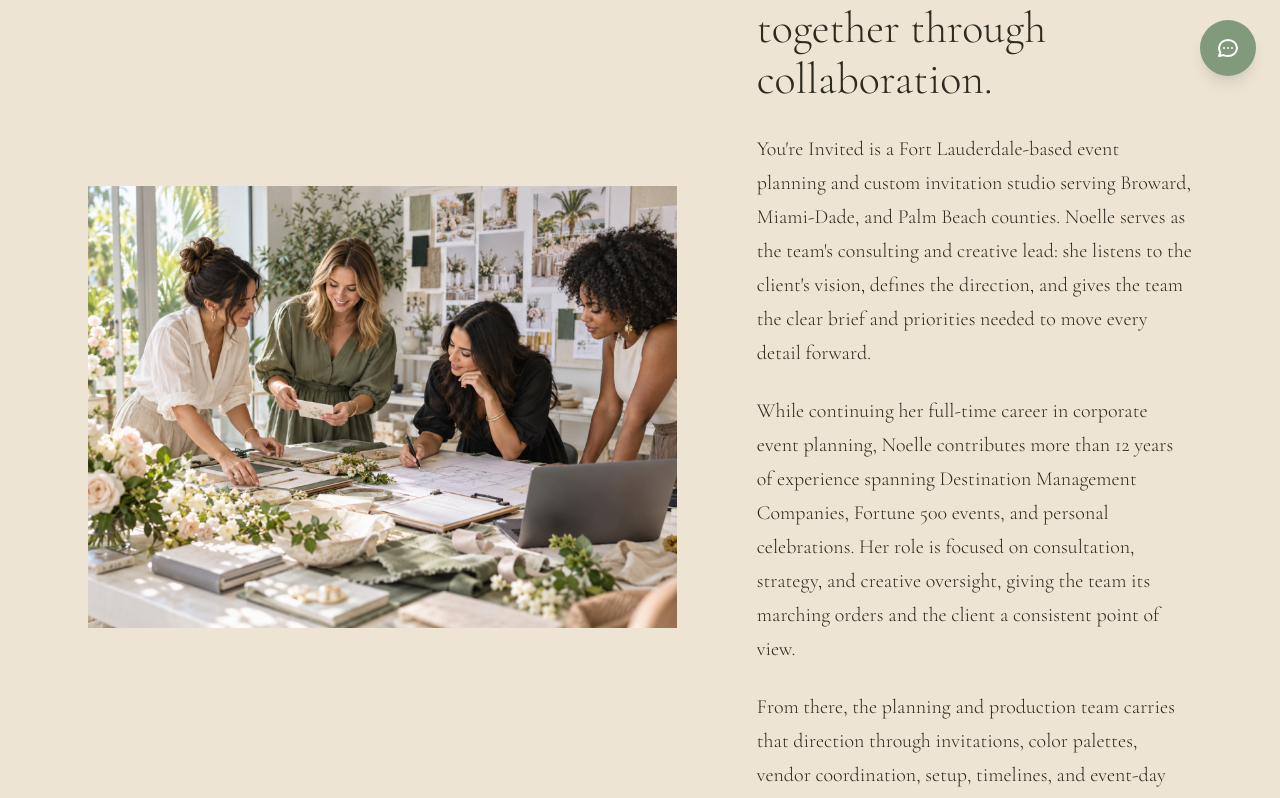
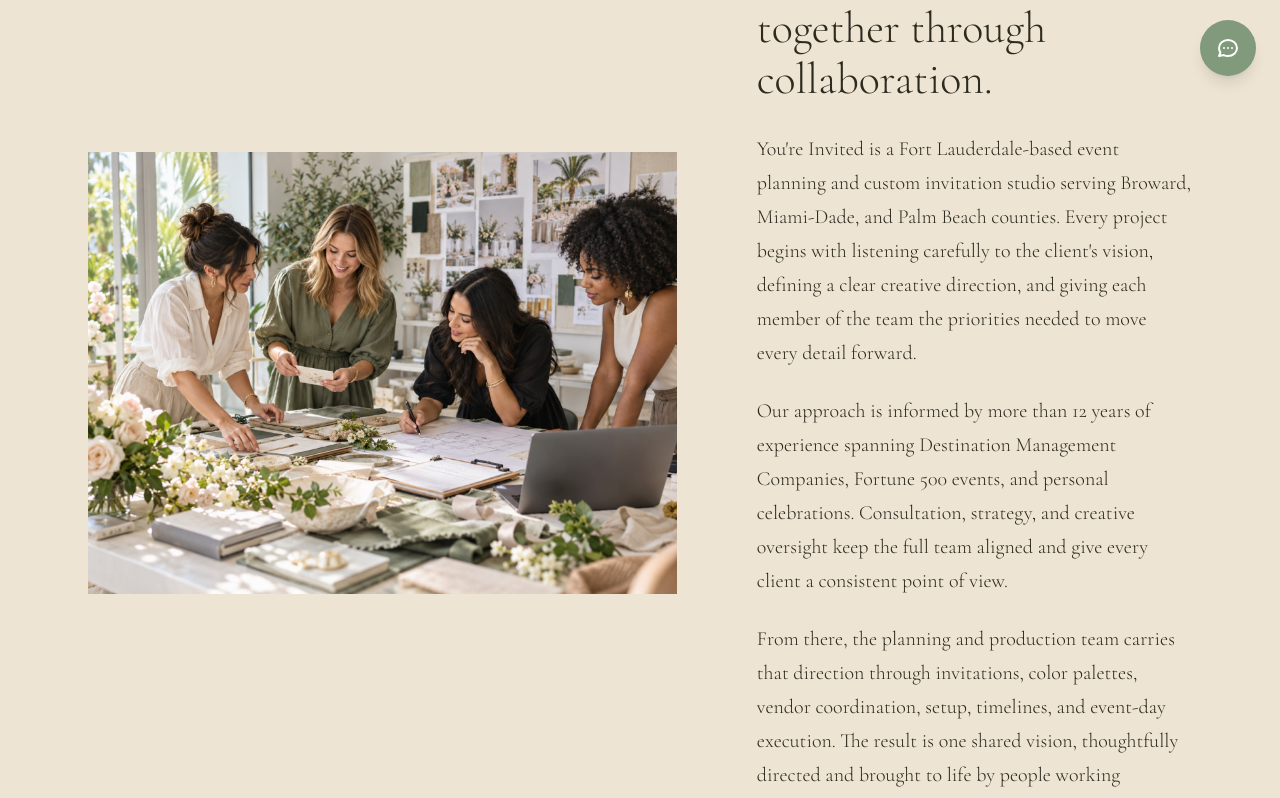
Before and after one commit to rpierr33/youre_invited, a React (Vite) app in the folder client/: page /about in a window 1280 px wide. Shown: the part 700-1498 px from the top of the page. Built offline with nearby package versions, Linux system fonts and the light colour scheme; a web font is replaced by a local one.

Commit message:
Remove personal name from public website

```diff
--- a/client/src/components/FloatingContact.tsx
+++ b/client/src/components/FloatingContact.tsx
@@ -27,7 +27,7 @@ export function FloatingContact() {
                   Call Us
                 </a>
                 <a
-                  href="https://wa.me/19547560681?text=Hi%20Noelle!%20I'm%20interested%20in%20learning%20more%20about%20your%20event%20planning%20services."
+                  href="https://wa.me/19547560681?text=Hi!%20I'm%20interested%20in%20learning%20more%20about%20your%20event%20planning%20services."
                   target="_blank"
                   rel="noopener noreferrer"
                   className="flex items-center gap-3 font-body text-[0.8125rem] text-charcoal hover:text-sage transition-colors py-1.5"
--- a/client/src/components/layout/Footer.tsx
+++ b/client/src/components/layout/Footer.tsx
@@ -61,7 +61,7 @@ export function Footer() {
             <div className="flex flex-col gap-2.5 font-body text-[0.8125rem] text-white/60">
               <p>Fort Lauderdale, FL</p>
               <a href="tel:+19547560681" className="hover:text-sage transition-colors">954-756-0681</a>
-              <a href="mailto:noelle@yisfl.com" className="hover:text-sage transition-colors">noelle@yisfl.com</a>
+              <a href="mailto:youreinvitedai@gmail.com" className="hover:text-sage transition-colors">youreinvitedai@gmail.com</a>
             </div>
             <div className="flex gap-4 mt-5">
               <a href="#" className="text-white/40 hover:text-sage transition-colors" aria-label="Instagram">
--- a/client/src/components/sections/AboutSnippet.tsx
+++ b/client/src/components/sections/AboutSnippet.tsx
@@ -35,21 +35,21 @@ export function AboutSnippet() {
               <span className="italic text-sage">Great First Impression</span>
             </h2>
             <p className="font-body text-taupe text-[0.9375rem] leading-[1.8] mb-5">
-              Noelle is the consulting and creative lead behind You're Invited, a Fort Lauderdale-based
-              event planning and custom invitation studio serving Broward, Miami-Dade, and Palm Beach
-              counties. Drawing on more than 12 years of experience with DMCs and Fortune 500 companies,
-              she sets the vision, priorities, and standards that guide every celebration.
+              You're Invited is a Fort Lauderdale-based event planning and custom invitation studio serving
+              Broward, Miami-Dade, and Palm Beach counties. Drawing on more than 12 years of experience with
+              DMCs and Fortune 500 companies, our team sets a clear vision, priorities, and standards for
+              every celebration.
             </p>
             <p className="font-body text-taupe text-[0.9375rem] leading-[1.8] mb-8">
-              While Noelle continues her full-time career in corporate event planning, the You're Invited
-              team carries her direction through design, vendor coordination, production, and event-day
-              execution. Every invitation, event, and detail is shaped around your vision and story.
+              Our collaborative team carries that direction through design, vendor coordination, production,
+              and event-day execution. Every invitation, event, and detail is shaped around your vision and
+              story.
             </p>
             <Link
               to="/about"
               className="inline-flex items-center gap-3 font-body text-[0.75rem] tracking-[0.15em] uppercase text-charcoal border-b border-charcoal/30 pb-1 hover:border-sage hover:text-sage transition-all duration-300"
             >
-              Meet Noelle
+              Meet the Team
               <span>&rarr;</span>
             </Link>
           </motion.div>
--- a/client/src/lib/data.ts
+++ b/client/src/lib/data.ts
@@ -80,9 +80,9 @@ export const testimonials: Testimonial[] = [
 
 export const teamMembers: TeamMember[] = [
   {
-    name: 'Noelle',
-    title: 'Founder, Planner & Designer',
-    bio: 'The creative heart behind You\'re Invited. Noelle is a planner, designer, and detail-lover who believes great events start with a great first impression. Inspired by South Florida\'s vibrant energy and laid-back elegance, she mixes creativity with organization to create events that are stylish, seamless, and full of heart.',
+    name: "You're Invited Team",
+    title: 'Planning, Design & Production',
+    bio: 'A collaborative South Florida event team that believes great events start with a great first impression. We combine creative direction, careful organization, and polished production to create celebrations that feel stylish, seamless, and full of heart.',
     image: 'https://images.unsplash.com/photo-1573496359142-b8d87734a5a2?w=400&q=80',
   },
 ]
--- a/client/src/pages/About.tsx
+++ b/client/src/pages/About.tsx
@@ -56,7 +56,7 @@ export function About() {
     <>
       <SEO
         title="About Our Event Planning Team | You're Invited Fort Lauderdale"
-        description="Meet Noelle, consulting lead of You're Invited, and the collaborative team that carries her creative direction through planning, design, coordination, and event-day execution."
+        description="Meet the collaborative You're Invited team bringing creative direction, planning, design, coordination, and event-day execution together for South Florida celebrations."
         path="/about"
       />
       {/* Hero Image */}
@@ -101,15 +101,14 @@ export function About() {
               </h1>
               <p className="font-cormorant text-[1.25rem] leading-[1.7] text-charcoal font-light">
                 You're Invited is a Fort Lauderdale-based event planning and custom invitation studio serving
-                Broward, Miami-Dade, and Palm Beach counties. Noelle serves as the team's consulting and
-                creative lead: she listens to the client's vision, defines the direction, and gives the team
-                the clear brief and priorities needed to move every detail forward.
+                Broward, Miami-Dade, and Palm Beach counties. Every project begins with listening carefully to
+                the client's vision, defining a clear creative direction, and giving each member of the team
+                the priorities needed to move every detail forward.
               </p>
               <p className="font-cormorant text-[1.25rem] leading-[1.7] text-charcoal font-light mt-6">
-                While continuing her full-time career in corporate event planning, Noelle contributes more
-                than 12 years of experience spanning Destination Management Companies, Fortune 500 events,
-                and personal celebrations. Her role is focused on consultation, strategy, and creative
-                oversight, giving the team its marching orders and the client a consistent point of view.
+                Our approach is informed by more than 12 years of experience spanning Destination Management
+                Companies, Fortune 500 events, and personal celebrations. Consultation, strategy, and creative
+                oversight keep the full team aligned and give every client a consistent point of view.
               </p>
               <p className="font-cormorant text-[1.25rem] leading-[1.7] text-charcoal font-light mt-6">
                 From there, the planning and production team carries that direction through invitations,
--- a/client/src/pages/Contact.tsx
+++ b/client/src/pages/Contact.tsx
@@ -57,7 +57,7 @@ export function Contact() {
               Get in Touch
             </h1>
             <p className="font-cormorant text-[1.375rem] leading-[1.7] text-charcoal font-light mt-8">
-              I'd love to hear about your vision. Whether you're planning a birthday, bridal shower,
+              We'd love to hear about your vision. Whether you're planning a birthday, bridal shower,
               wedding, or milestone celebration, let's make it unforgettable — and have a little fun along the way.
             </p>
 
@@ -72,7 +72,7 @@ export function Contact() {
               </div>
               <div>
                 <p className="text-[0.6875rem] tracking-[0.15em] uppercase text-taupe mb-1">Email</p>
-                <a href="mailto:noelle@yisfl.com" className="text-charcoal hover:opacity-50 transition-opacity">noelle@yisfl.com</a>
+                <a href="mailto:youreinvitedai@gmail.com" className="text-charcoal hover:opacity-50 transition-opacity">youreinvitedai@gmail.com</a>
               </div>
               <div className="flex gap-5 pt-4">
                 <a href="#" className="text-charcoal hover:opacity-50 transition-opacity" aria-label="Instagram">
--- a/client/src/pages/Home.tsx
+++ b/client/src/pages/Home.tsx
@@ -18,7 +18,7 @@ const structuredData = {
   description: "South Florida event planning and custom invitation studio. Custom invitations, full-service event planning, day-of coordination, and event design for weddings, birthdays, bridal showers, and milestone celebrations in Fort Lauderdale.",
   url: 'https://yisfl.com',
   telephone: '+19547560681',
-  email: 'noelle@yisfl.com',
+  email: 'youreinvitedai@gmail.com',
   address: {
     '@type': 'PostalAddress',
     addressLocality: 'Fort Lauderdale',
--- a/client/src/pages/ServiceArea.tsx
+++ b/client/src/pages/ServiceArea.tsx
@@ -32,7 +32,7 @@ const structuredData = {
     name: "You're Invited",
     url: 'https://yisfl.com',
     telephone: '+19547560681',
-    email: 'noelle@yisfl.com',
+    email: 'youreinvitedai@gmail.com',
   },
   areaServed: counties.map(({ name }) => ({ '@type': 'AdministrativeArea', name })),
 }
```
Also changed, not shown: 1 other file (tests, documents, lock files or other folders).
